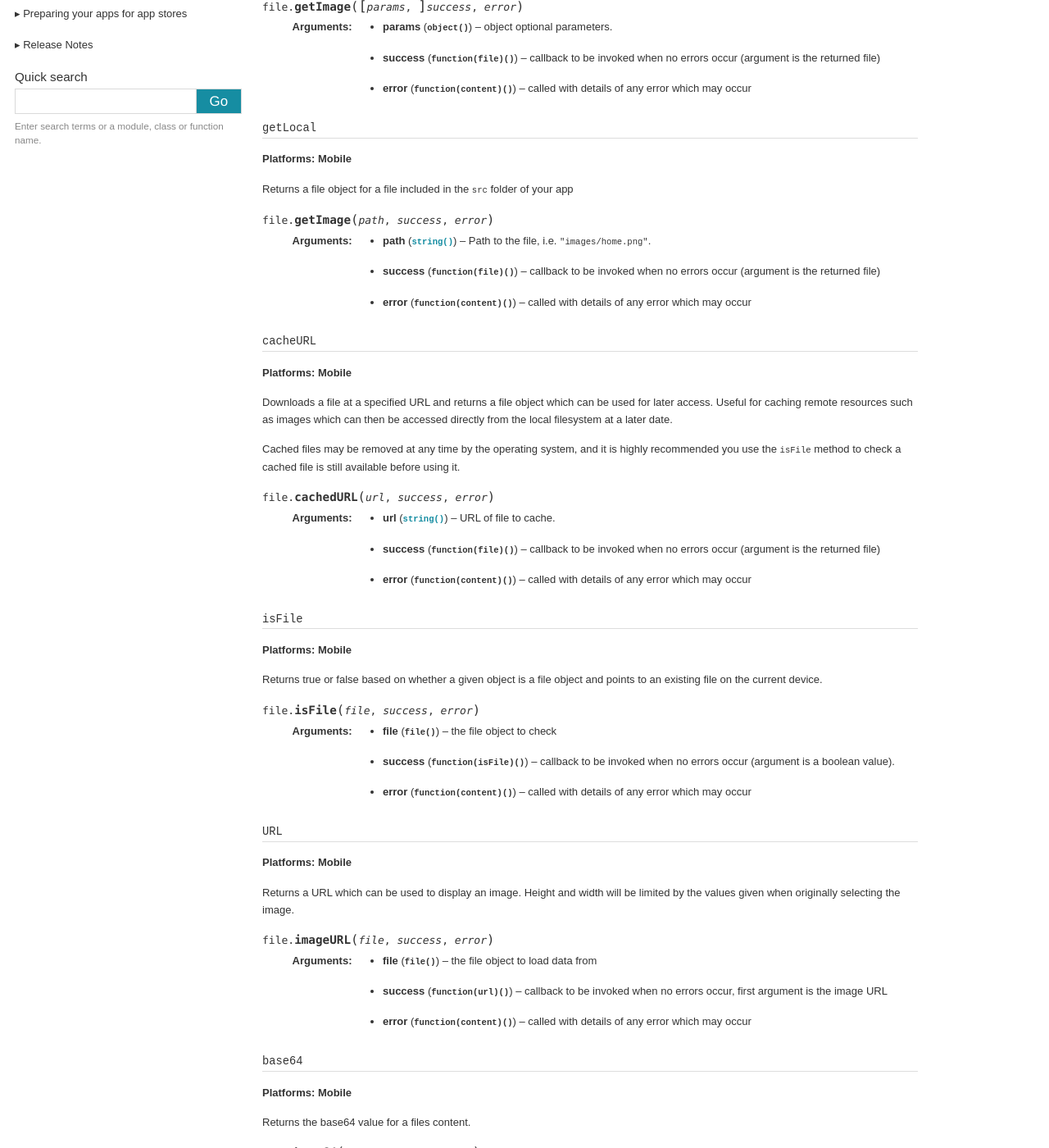
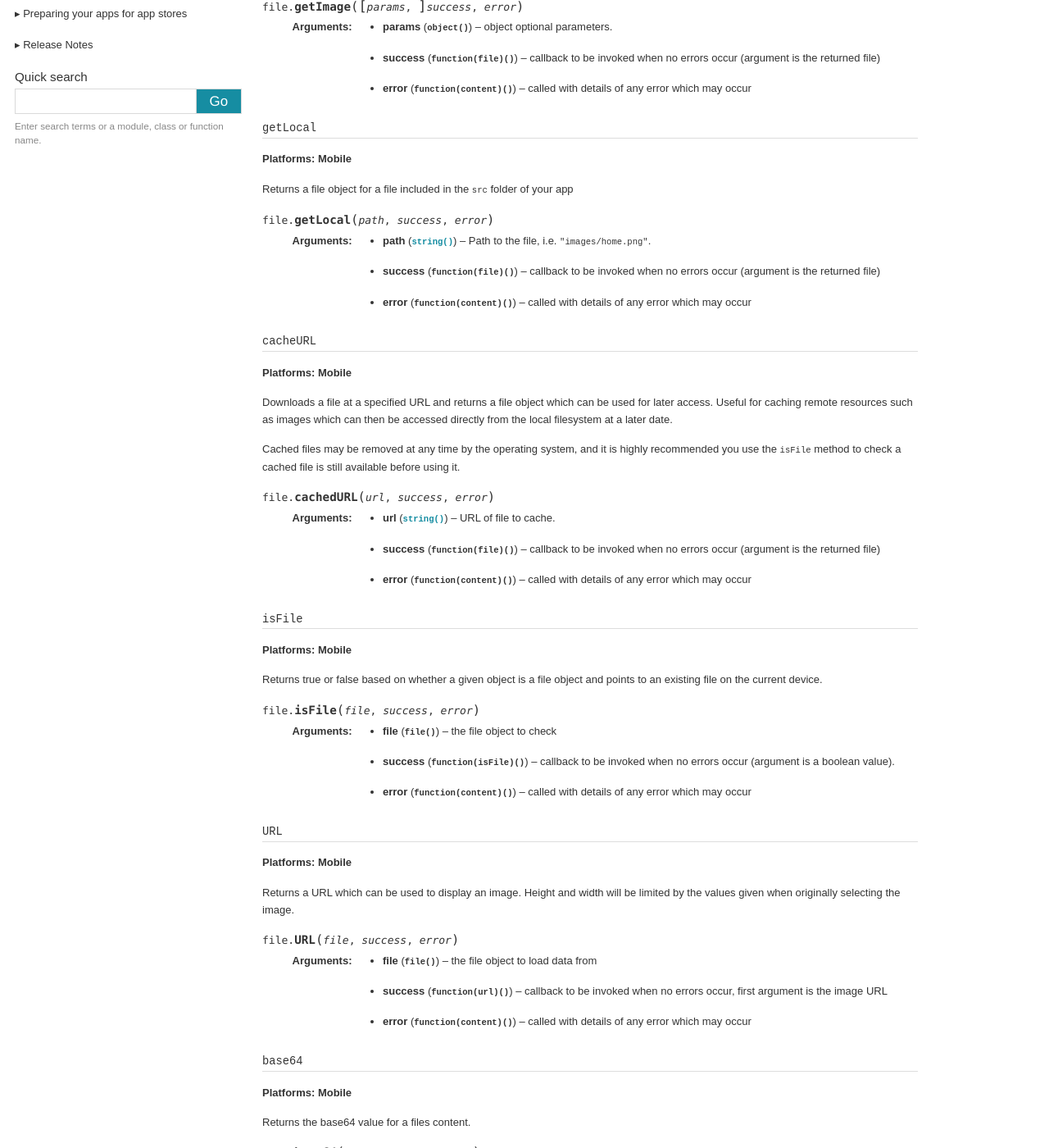
Before and after one commit to trigger-corp/Forge-Documentation, a Sphinx documentation site: the page built from source/api/file.rst, in a window 1280 px wide and 1400 px high, scrolled down 1090 px. Shown: the whole window at 82% size. Built offline with Sphinx 7.4.7, drawn with Linux system fonts in a browser that asks for light colours; some web fonts are replaced.

Commit message:
Minor fixes.

```diff
--- a/source/api/file.rst
+++ b/source/api/file.rst
@@ -49,7 +49,7 @@ Returned files will be accessible to the app as long as they exist on the device
 
 Returns a file object for a file included in the ``src`` folder of your app
 
-.. js:function:: file.getImage(path, success, error)
+.. js:function:: file.getLocal(path, success, error)
 
     :param string path: Path to the file, i.e. ``"images/home.png"``.
     :param function(file) success: callback to be invoked when no errors occur (argument is the returned file)
@@ -87,7 +87,7 @@ Returns true or false based on whether a given object is a file object and point
 
 Returns a URL which can be used to display an image. Height and width will be limited by the values given when originally selecting the image.
 
-.. js:function:: file.imageURL(file, success, error)
+.. js:function:: file.URL(file, success, error)
 
     :param file file: the file object to load data from
     :param function(url) success: callback to be invoked when no errors occur, first argument is the image URL
```
